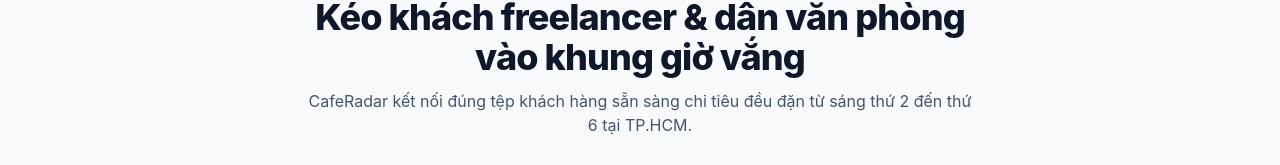
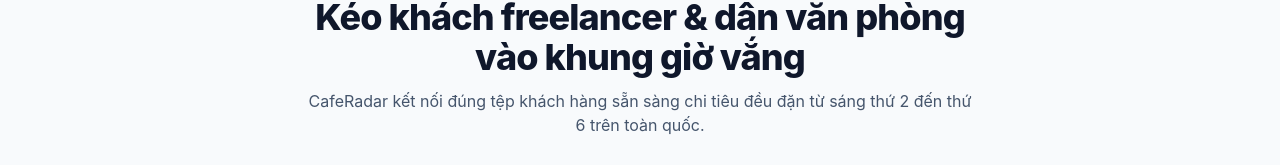
Before and after one commit to ttins-gif/caferadar, a Next.js app: page /hop-tac in a window 1280 px wide. Shown: the part 139-304 px from the top of the page. Built offline with nearby package versions, Linux system fonts and the light colour scheme.

Commit message:
chore: nationwide Vietnam branding (src/app/hop-tac/page.tsx)

```diff
--- a/src/app/hop-tac/page.tsx
+++ b/src/app/hop-tac/page.tsx
@@ -30,7 +30,7 @@ export default function PartnerPage() {
             Kéo khách freelancer & dân văn phòng vào khung giờ vắng
           </h1>
           <p className="text-sm sm:text-base text-slate-600 mt-3">
-            CafeRadar kết nối đúng tệp khách hàng sẵn sàng chi tiêu đều đặn từ sáng thứ 2 đến thứ 6 tại TP.HCM.
+            CafeRadar kết nối đúng tệp khách hàng sẵn sàng chi tiêu đều đặn từ sáng thứ 2 đến thứ 6 trên toàn quốc.
           </p>
         </section>
 
```
